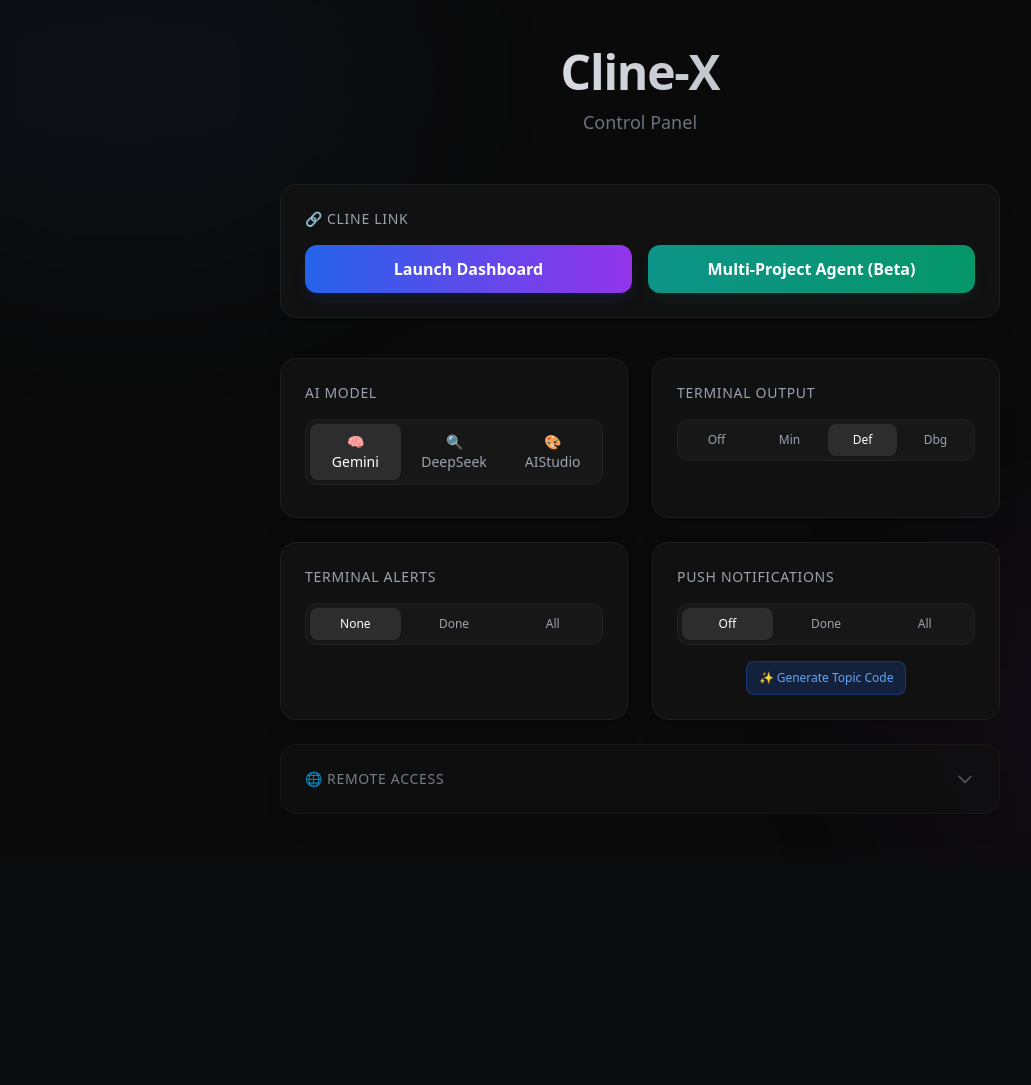
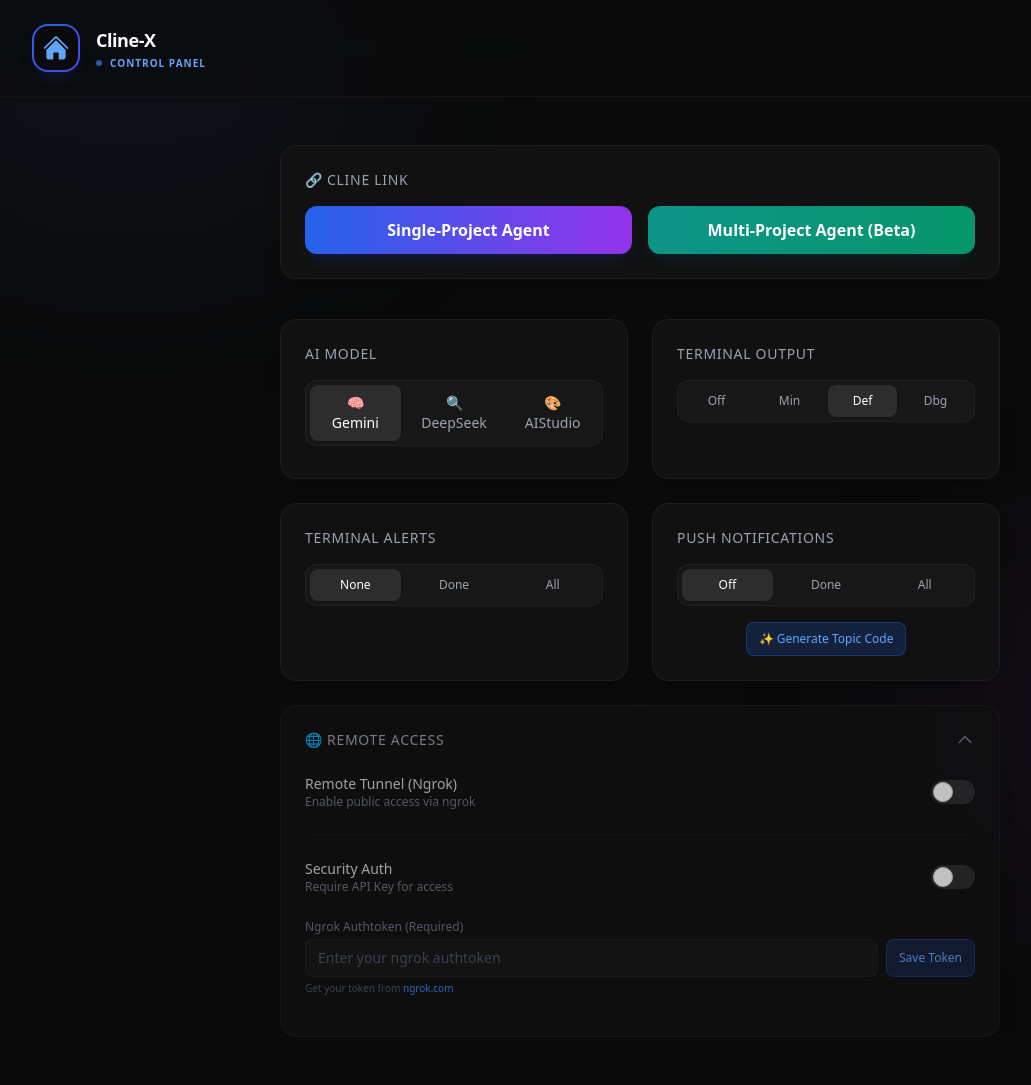
Before and after one commit to AMAMazing/cline-x, a Flask app: page / in a window 1280 px wide. Shown: the whole page, without its empty margins (0-1031 px from the left). Before the commit the page ends 814 px from the top, so only its background shows below. Run offline with Flask 3, Linux system fonts and the light colour scheme; some libraries are stand-ins or nearby versions.

Commit message:
Slight UI Improvements

```diff
--- a/templates/control_panel.html
+++ b/templates/control_panel.html
@@ -33,20 +33,22 @@
     <div class="fixed top-[-10%] left-[-10%] w-[40%] h-[40%] bg-blue-500/5 rounded-full blur-[100px] pointer-events-none"></div>
     <div class="fixed bottom-[-10%] right-[-10%] w-[40%] h-[40%] bg-purple-500/5 rounded-full blur-[100px] pointer-events-none"></div>
 
+    {% with
+        header_title="Cline-X",
+        header_subtitle="Control Panel",
+        show_back_button=False,
+        show_settings=False
+    %}
+        {% include 'components/header.html' %}
+    {% endwith %}
+
     <div class="relative z-10 max-w-3xl mx-auto px-6 py-12">
-        <div class="text-center mb-12">
-            <h1 class="text-5xl font-bold tracking-tight mb-3 bg-clip-text text-transparent bg-gradient-to-r from-white to-gray-400">
-                Cline-X
-            </h1>
-            <p class="text-gray-500 text-lg">Control Panel</p>
-        </div>
-
         <div class="mb-10">
             <div class="bg-[#111] border border-gray-800 rounded-2xl p-6 shadow-xl hover:border-gray-700 transition-all">
                 <h3 class="text-sm font-medium text-gray-400 mb-4 uppercase tracking-wider">🔗 Cline Link</h3>
                 <div class="grid grid-cols-1 md:grid-cols-2 gap-4">
                     <button onclick="window.location.href='/dashboard'" class="w-full bg-gradient-to-r from-blue-600 to-purple-600 hover:from-blue-500 hover:to-purple-500 text-white font-semibold py-3 px-6 rounded-xl transition-all shadow-lg shadow-blue-900/20 flex items-center justify-center gap-2">
-                        Launch Dashboard
+                        Single-Project Agent
                     </button>
                     <button onclick="window.location.href='/multi_project'" class="w-full bg-gradient-to-r from-teal-600 to-emerald-600 hover:from-teal-500 hover:to-emerald-500 text-white font-semibold py-3 px-6 rounded-xl transition-all shadow-lg shadow-teal-900/20 flex items-center justify-center gap-2">
                         Multi-Project Agent (Beta)
@@ -127,12 +129,12 @@
         <div class="mt-6 bg-[#111] border border-gray-800 rounded-2xl p-6 shadow-xl opacity-75 hover:opacity-100 transition-opacity">
             <button onclick="toggleRemoteAccess()" class="w-full flex justify-between items-center text-left focus:outline-none group">
                 <h3 class="text-sm font-medium text-gray-400 uppercase tracking-wider group-hover:text-gray-300 transition-colors">🌐 Remote Access</h3>
-                <svg id="remote-access-icon" xmlns="http://www.w3.org/2000/svg" class="h-5 w-5 text-gray-500 transform transition-transform duration-200" fill="none" viewBox="0 0 24 24" stroke="currentColor">
+                <svg id="remote-access-icon" xmlns="http://www.w3.org/2000/svg" class="h-5 w-5 text-gray-500 transform transition-transform duration-200 rotate-180" fill="none" viewBox="0 0 24 24" stroke="currentColor">
                     <path stroke-linecap="round" stroke-linejoin="round" stroke-width="2" d="M19 9l-7 7-7-7" />
                 </svg>
             </button>
 
-            <div id="remote-access-content" class="hidden mt-6">
+            <div id="remote-access-content" class="mt-6">
                 <div class="flex justify-between items-center mb-6 border-b border-gray-800/50 pb-6">
                     <div>
                         <div class="font-medium text-sm text-gray-300">Remote Tunnel (Ngrok)</div>
--- a/templates/multi_project.html
+++ b/templates/multi_project.html
@@ -53,7 +53,8 @@
         header_subtitle="Batch Processing Mode",
         show_back_button=True,
         back_url="/",
-        show_settings=False
+        show_settings=False,
+        header_icon_svg='<svg xmlns="http://www.w3.org/2000/svg" viewBox="0 0 24 24" fill="none" stroke="currentColor" stroke-width="2" stroke-linecap="round" stroke-linejoin="round" class="w-6 h-6 text-blue-400"><polygon points="12 2 2 7 12 12 22 7 12 2"></polygon><polyline points="2 12 12 17 22 12"></polyline><polyline points="2 17 12 22 22 17"></polyline></svg>'
     %}
         {% include 'components/header.html' %}
     {% endwith %}
```
